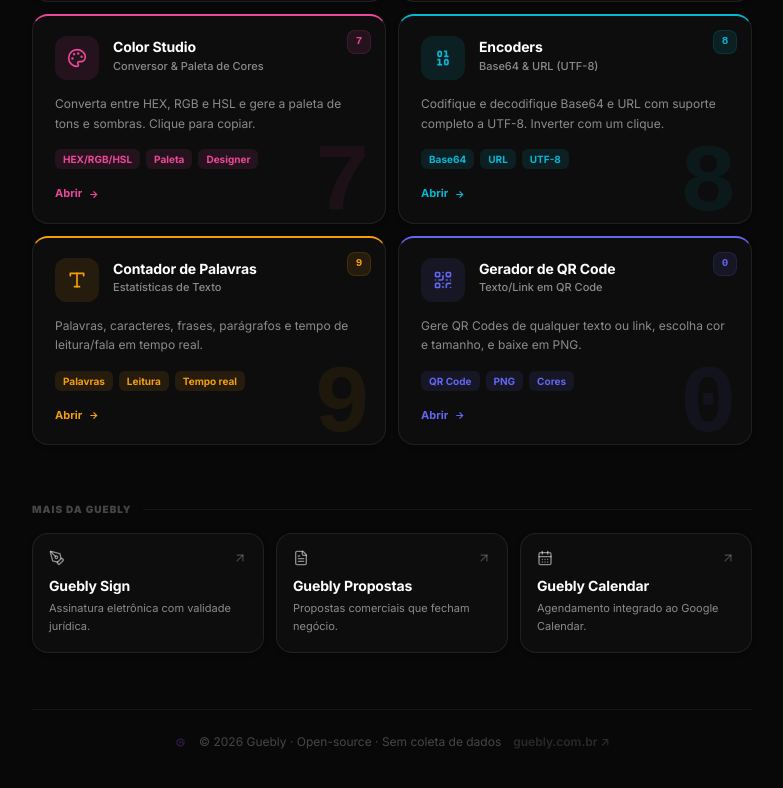
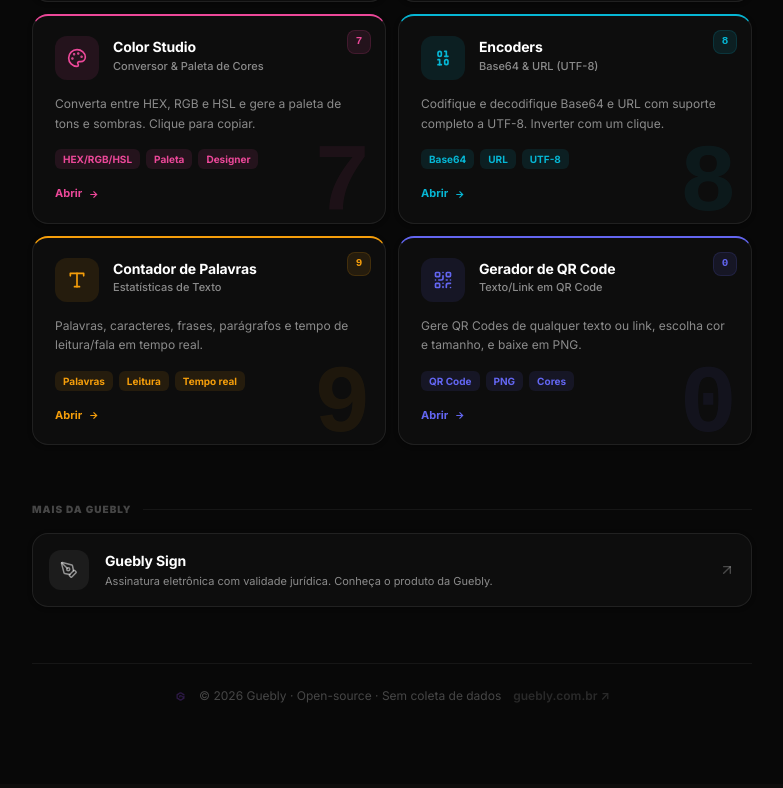
Before and after one commit to Guebly/tools, a React (Vite) app: page / in a window 1280 px wide. Shown: the part 1211-1999 px from the top of the page, without its empty margins (248-1031 px from the left). Built offline with nearby package versions, Linux system fonts and the light colour scheme.

Commit message:
Mais da Guebly: mantem apenas o Sign (proposal/calendar nao sao publicos)

```diff
--- a/src/pages/Home.tsx
+++ b/src/pages/Home.tsx
@@ -1,7 +1,7 @@
 import { useNavigate } from 'react-router-dom'
 import React, { useEffect } from 'react'
 import { useTheme } from '../contexts/ThemeContext'
-import { Sun, Moon, Globe, Lock, Github, Layers, Braces, KeyRound, Palette, Binary, Type, QrCode, ArrowUpRight, CalendarDays, FileText, PenTool } from 'lucide-react'
+import { Sun, Moon, Globe, Lock, Github, Layers, Braces, KeyRound, Palette, Binary, Type, QrCode, ArrowUpRight, PenTool } from 'lucide-react'
 
 interface Tool {
   path: string
@@ -431,25 +431,21 @@
           </span>
           <div className="flex-1 h-px" style={{ background: c.divider }} />
         </div>
-        <div className="grid grid-cols-1 sm:grid-cols-3 gap-3 mb-14">
-          {[
-            { href: 'https://sign.guebly.com.br',     icon: <PenTool size={16} />,      title: 'Guebly Sign',      desc: 'Assinatura eletrônica com validade jurídica.' },
-            { href: 'https://proposal.guebly.com.br', icon: <FileText size={16} />,     title: 'Guebly Propostas', desc: 'Propostas comerciais que fecham negócio.' },
-            { href: 'https://agendar.guebly.com.br',  icon: <CalendarDays size={16} />, title: 'Guebly Calendar',  desc: 'Agendamento integrado ao Google Calendar.' },
-          ].map(p => (
-            <a key={p.href} href={p.href} target="_blank" rel="noopener noreferrer"
-              className="group rounded-2xl p-4 transition-transform hover:-translate-y-0.5"
-              style={{ background: c.cardBg, border: `1px solid ${c.cardBorder}`, boxShadow: c.cardShadow, textDecoration: 'none' }}>
-              <div className="flex items-center justify-between mb-2.5">
-                <span style={{ color: c.textSub }}>{p.icon}</span>
-                <ArrowUpRight size={14} style={{ color: c.textMuted }}
-                  className="group-hover:translate-x-0.5 group-hover:-translate-y-0.5 transition-transform" />
-              </div>
-              <h3 className="text-sm font-bold" style={{ color: c.text, letterSpacing: '-0.01em' }}>{p.title}</h3>
-              <p className="text-[11px] mt-1 leading-relaxed" style={{ color: c.textSub }}>{p.desc}</p>
-            </a>
-          ))}
-        </div>
+        <a href="https://sign.guebly.com.br" target="_blank" rel="noopener noreferrer"
+          className="group flex items-center gap-4 rounded-2xl p-4 mb-14 transition-transform hover:-translate-y-0.5"
+          style={{ background: c.cardBg, border: `1px solid ${c.cardBorder}`, boxShadow: c.cardShadow, textDecoration: 'none' }}>
+          <div className="w-10 h-10 rounded-xl flex items-center justify-center flex-shrink-0" style={{ background: c.pill, color: c.textSub }}>
+            <PenTool size={18} />
+          </div>
+          <div className="flex-1 min-w-0">
+            <h3 className="text-sm font-bold" style={{ color: c.text, letterSpacing: '-0.01em' }}>Guebly Sign</h3>
+            <p className="text-[11px] mt-0.5 leading-relaxed" style={{ color: c.textSub }}>
+              Assinatura eletrônica com validade jurídica. Conheça o produto da Guebly.
+            </p>
+          </div>
+          <ArrowUpRight size={16} style={{ color: c.textMuted }}
+            className="flex-shrink-0 group-hover:translate-x-0.5 group-hover:-translate-y-0.5 transition-transform" />
+        </a>
 
         {/* ── Footer ── */}
         <div className="flex items-center justify-center gap-3 flex-wrap pt-6"
```
